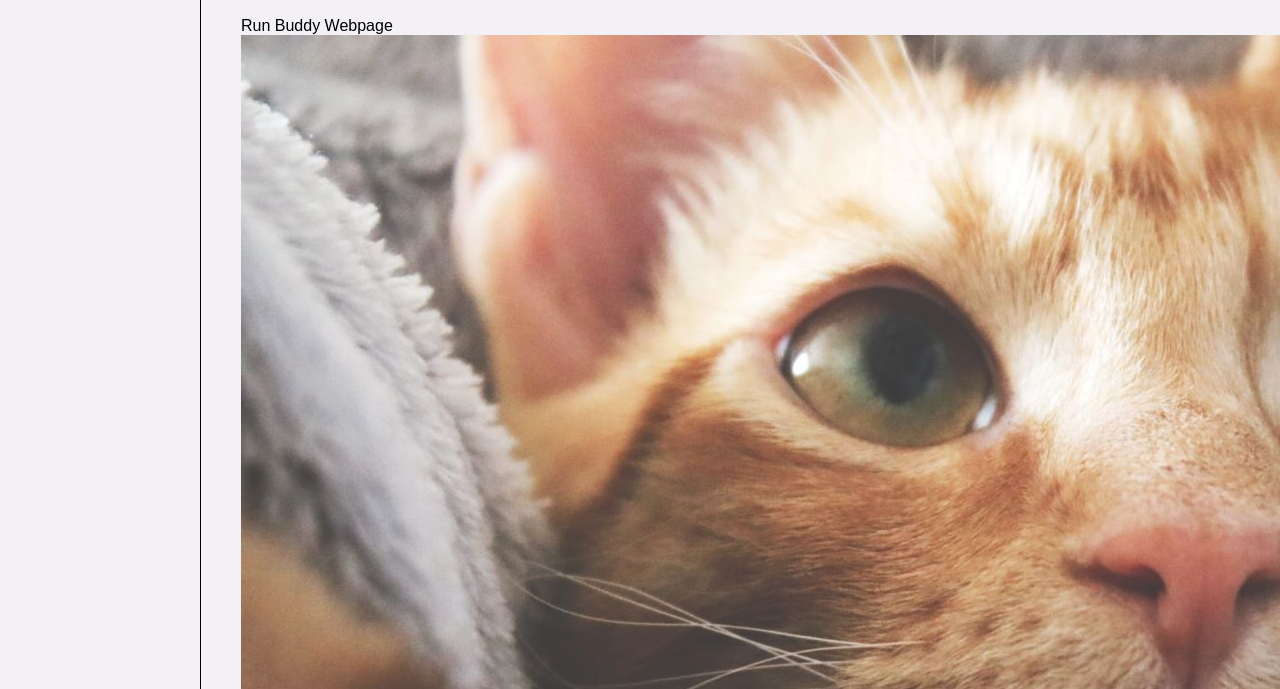
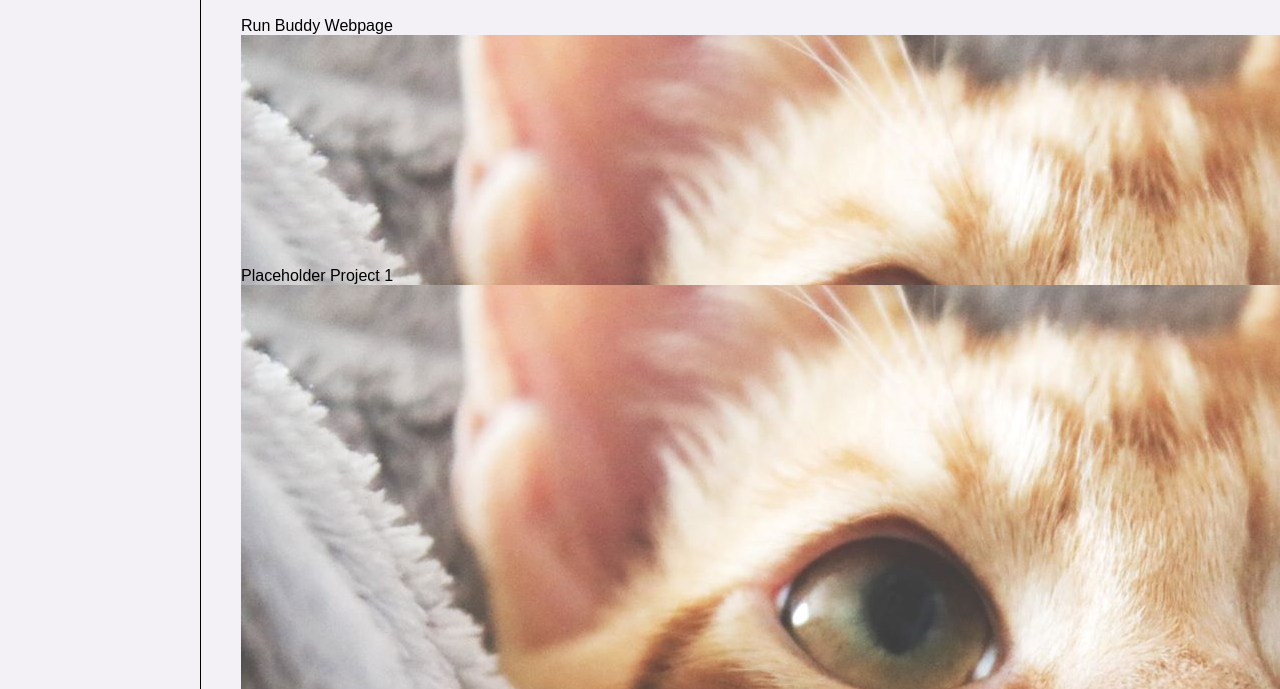
Before and after one commit to lrodenyoder/Lauren-Yoder-Portfolio-Page, a plain HTML site: page index.html in a window 1280 px wide. Shown: the part 611-1300 px from the top of the page. Drawn offline with Linux system fonts and the light colour scheme.

Commit message:
figuring out project styling

```diff
--- a/assets/css/style.css
+++ b/assets/css/style.css
@@ -199,19 +199,15 @@ img.catPic {
 /* cat pic styles end*/
 
 /* projects styles start */
-.projectsSection {
-    display: grid;
-    grid-template-columns: auto auto;
+/*START HERE. WTF*/.mainProjectCard {
+    height: 250px;
 }
 
-.runBuddyCard {
-    grid-column: 1 / span 2;
+.secondaryProjectCards {
+    display: flex;
+    flex-direction: row;
 }
 
-img.mainProjectPic {
-    max-width: 100%;
-
-}
 /* main body styles end */
 
 
--- a/index.html
+++ b/index.html
@@ -104,16 +104,19 @@
 
             <div id="projectsSection">
                 <h3 class="sectionTitle">Projects</h3>
-                <div class="projectCards">
-                    <div class="runBuddyCard">
+                <div class="mainProjectCard">
+                    <div class="mainCard">
                         <p class="caption">Run Buddy Webpage</p>
-                        <img src="./assets/images/cat1.jpg" alt="Run Buddy Preview" class="mainProjectPic" id="runBuddy" />
+                        <!--START HERE --><img src="./assets/images/cat1.jpg" alt="Run Buddy Preview" class="mainProjectPic" id="runBuddy" />
                     </div>
+                </div>
 
+                <div class="secondaryProjectCards">
                     <div class="placeholderCard1">
                         <p class="caption">Placeholder Project 1</p>
                         <img src="./assets/images/cat1.jpg" alt="Placeholder Picture" class="projectPic" id="placeholder1" />
                     </div>
+                </div>
 
                     <div class="placeholderCard2">
                         <p class="caption">Placeholder Project 2</p>
```
